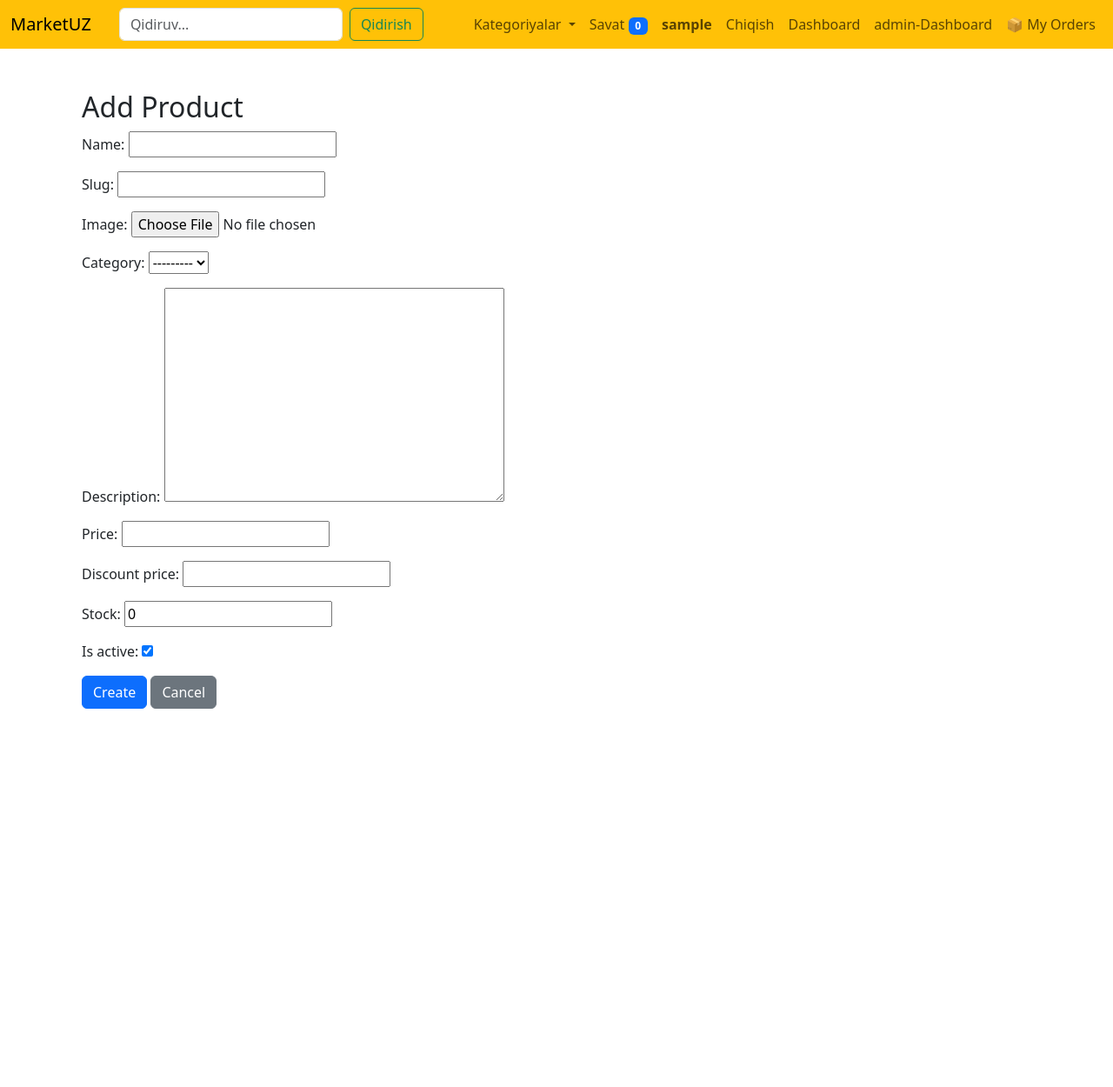
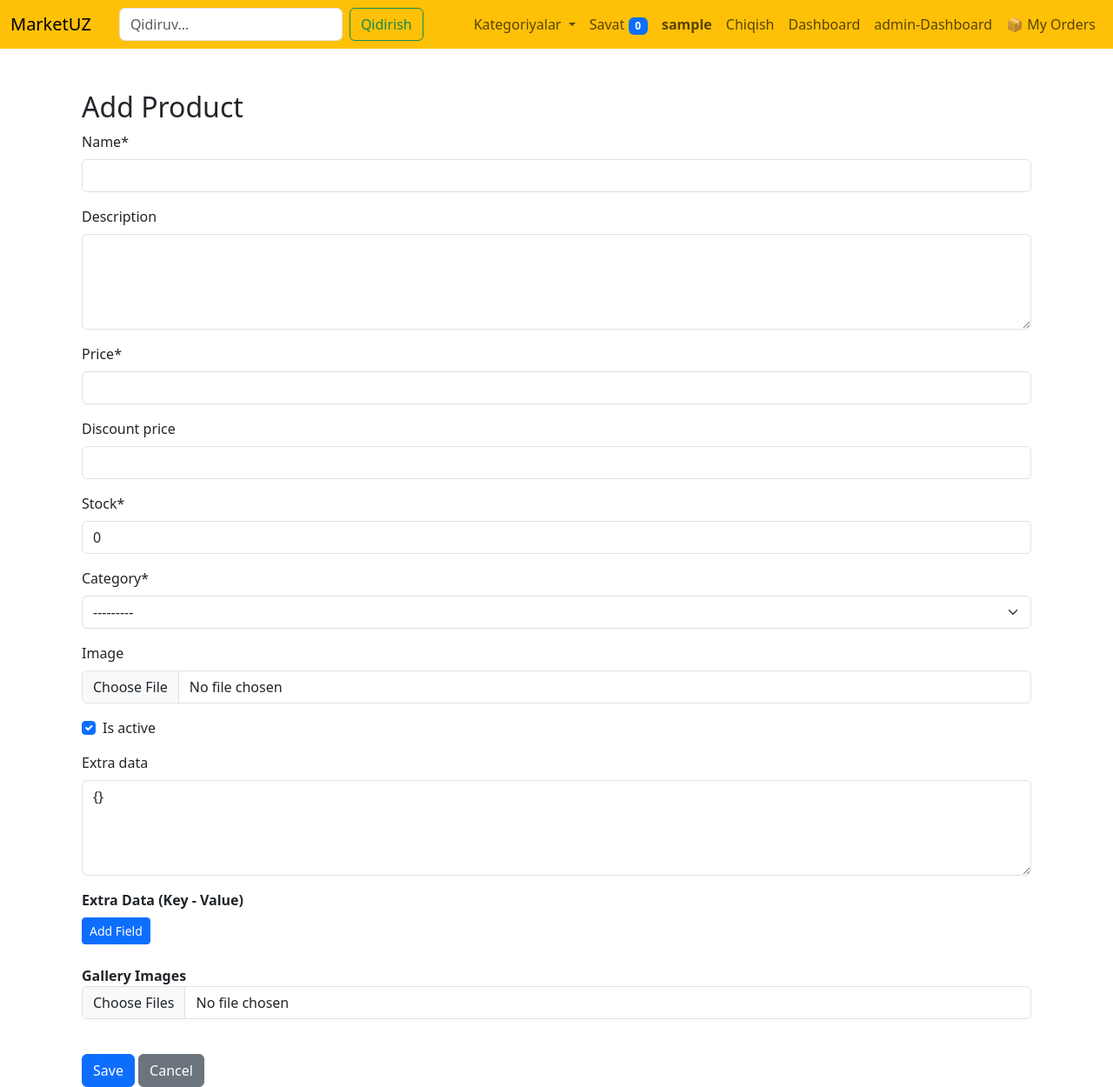
Before and after one commit to bekzot1508/market_uz, a Django app: page /admn-dashboard/products/create/ in a window 1280 px wide. Shown: the whole page at 87% size. Before the commit the page ends 815 px from the top, so only its background shows below. Run offline with Django 5.2, Linux system fonts and the light colour scheme; the visitor is signed in with stand-in values (Sample User, id 1); data that the repository does not hold is empty; some libraries are stand-ins or nearby versions.

Commit message:
admin-dashboard crud is fixed, and detail page also is fixed

```diff
--- /dev/null
+++ b/admin_dashboard/forms.py
@@ -0,0 +1,33 @@
+from django import forms
+from shop.models import Product, ProductImage
+import json
+
+
+# ================= ProductForm =================
+class ProductForm(forms.ModelForm):
+    class Meta:
+        model = Product
+        fields = [
+            "name",
+            "description",
+            "price",
+            "discount_price",
+            "stock",
+            "category",
+            "image",         # Main image
+            "is_active",
+            "extra_data",
+        ]
+        widgets = {
+            "description": forms.Textarea(attrs={"rows": 4}),
+            "extra_data": forms.Textarea(attrs={"rows": 4}),
+        }
+
+
+
+
+# ================= ProductImageForm =================
+class ProductImageForm(forms.ModelForm):
+    class Meta:
+        model = ProductImage
+        fields = ["image"]
--- a/admin_dashboard/templates/admin_dashboard/order_detail.html
+++ b/admin_dashboard/templates/admin_dashboard/order_detail.html
@@ -20,7 +20,7 @@
             <img src="{{ item.image }}" width="50" style="border-radius:4px; margin-right:10px;">
             <div>
                 {% if item.name %}
-                    <strong>{{ item.name }}</strong>
+                   <strong>{{ item.name }}</strong>
                 {% else %}
                     <span class="text-danger">❌ Mahsulot topilmadi</span>
                 {% endif %}
--- a/admin_dashboard/templates/admin_dashboard/product_form.html
+++ b/admin_dashboard/templates/admin_dashboard/product_form.html
@@ -1,15 +1,170 @@
 {% extends 'base.html' %}
-
-{% block title %}{% if product %}Edit Product{% else %}Add Product{% endif %}{% endblock %}
+{% load crispy_forms_tags %}
+{% load static %}
 
 {% block content %}
 <div class="container mt-4">
     <h2>{% if product %}Edit Product{% else %}Add Product{% endif %}</h2>
-    <form method="post" enctype="multipart/form-data">
+
+    <form method="POST" enctype="multipart/form-data" id="product-form">
         {% csrf_token %}
-        {{ form.as_p }}
-        <button type="submit" class="btn btn-primary">{% if product %}Update{% else %}Create{% endif %}</button>
-        <a href="{% url 'admin_dashboard:products_list' %}" class="btn btn-secondary">Cancel</a>
+        {{ form|crispy }}
+
+        <!-- =============== EXTRA DATA =============== -->
+        <div class="mb-4">
+            <label class="fw-bold">Extra Data (Key - Value)</label>
+
+            <div id="extra-data-container">
+                {% if product and product.extra_data %}
+                    {% for key, value in product.extra_data.items %}
+                    <div class="row mb-2 extra-row">
+                        <div class="col">
+                            <input type="text" class="form-control key-input" placeholder="Key" value="{{ key }}">
+                        </div>
+                        <div class="col">
+                            <input type="text" class="form-control value-input" placeholder="Value" value="{{ value }}">
+                        </div>
+                        <div class="col-auto">
+                            <button type="button" class="btn btn-danger remove-row">×</button>
+                        </div>
+                    </div>
+                    {% endfor %}
+                {% endif %}
+            </div>
+
+            <button type="button" id="add-extra-btn" class="btn btn-sm btn-primary mt-2">Add Field</button>
+
+            <!-- hidden JSON -->
+            <input type="hidden" name="extra_data" id="extra-data-input">
+        </div>
+        <!-- =============== / EXTRA DATA =============== -->
+
+
+
+        <!-- =============== IMAGE UPLOAD =============== -->
+        <div class="mb-4">
+            <label class="fw-bold">Gallery Images</label>
+            <input type="file" name="images" id="gallery-input" multiple class="form-control">
+        </div>
+
+        <div class="row" id="gallery-preview">
+            {% if product %}
+                {% for img in product.images.all %}
+                <div class="col-3 mb-2 position-relative gallery-item" data-id="{{ img.id }}">
+                    <img src="{{ img.image.url }}" class="img-fluid rounded" style="height:120px; object-fit:cover;">
+                    <button type="button" class="btn btn-sm btn-danger position-absolute top-0 end-0 delete-btn">×</button>
+                </div>
+                {% endfor %}
+            {% endif %}
+        </div>
+        <!-- =============== / IMAGE UPLOAD =============== -->
+
+        <button type="submit" class="btn btn-primary mt-3">Save</button>
+        <a href="{% url 'admin_dashboard:products_list' %}" class="btn btn-secondary mt-3">Cancel</a>
     </form>
 </div>
+
+
+<!-- =============== JS =============== -->
+<script src="https://cdnjs.cloudflare.com/ajax/libs/Sortable/1.15.0/Sortable.min.js"></script>
+
+<script>
+document.addEventListener('DOMContentLoaded', function() {
+
+    /* ================= EXTRA DATA ================= */
+
+    const form = document.getElementById("product-form");
+    const extraContainer = document.getElementById("extra-data-container");
+    const extraInput = document.getElementById("extra-data-input");
+    const addExtraBtn = document.getElementById("add-extra-btn");
+
+    function updateExtraInput() {
+        const data = {};
+        extraContainer.querySelectorAll(".extra-row").forEach(row => {
+            const key = row.querySelector(".key-input").value.trim();
+            const val = row.querySelector(".value-input").value.trim();
+            if (key.length > 0) {
+                data[key] = val;
+            }
+        });
+        extraInput.value = JSON.stringify(data);
+    }
+
+    addExtraBtn.addEventListener("click", () => {
+        const div = document.createElement("div");
+        div.classList.add("row", "mb-2", "extra-row");
+
+        div.innerHTML = `
+            <div class="col">
+                <input type="text" class="form-control key-input" placeholder="Key">
+            </div>
+            <div class="col">
+                <input type="text" class="form-control value-input" placeholder="Value">
+            </div>
+            <div class="col-auto">
+                <button type="button" class="btn btn-danger remove-row">×</button>
+            </div>
+        `;
+
+        extraContainer.appendChild(div);
+
+        div.querySelector(".remove-row").addEventListener("click", () => div.remove());
+    });
+
+    form.addEventListener("submit", updateExtraInput);
+
+
+
+    /* ================= IMAGES ================= */
+
+    const input = document.getElementById("gallery-input");
+    const preview = document.getElementById("gallery-preview");
+
+    // New image preview
+    input.addEventListener("change", () => {
+        for (const file of input.files) {
+            const reader = new FileReader();
+            reader.onload = e => {
+                const div = document.createElement("div");
+                div.classList.add("col-3", "mb-2", "position-relative", "gallery-item");
+                div.innerHTML = `
+                    <img src="${e.target.result}" class="img-fluid rounded" style="height:120px;object-fit:cover;">
+                    <button type="button" class="btn btn-sm btn-danger position-absolute top-0 end-0 remove-btn">×</button>
+                `;
+                preview.appendChild(div);
+
+                div.querySelector(".remove-btn").addEventListener("click", () => div.remove());
+            };
+            reader.readAsDataURL(file);
+        }
+    });
+
+    // Delete existing images
+    document.querySelectorAll(".delete-btn").forEach(btn => {
+        btn.addEventListener("click", function() {
+            const parent = this.closest(".gallery-item");
+            parent.remove();
+
+            const hidden = document.createElement("input");
+            hidden.type = "hidden";
+            hidden.name = "delete_images";
+            hidden.value = parent.getAttribute("data-id");
+
+            form.appendChild(hidden);
+        });
+    });
+
+    // Sortable
+    new Sortable(preview, { animation: 150, ghostClass: 'sortable-ghost' });
+
+});
+</script>
+
+<style>
+.sortable-ghost {
+    opacity: 0.4;
+    border: 2px dashed #007bff;
+}
+</style>
+
 {% endblock %}
--- a/admin_dashboard/urls.py
+++ b/admin_dashboard/urls.py
@@ -7,10 +7,10 @@ urlpatterns = [
     path('', views.dashboard_home, name='dashboard_home'),
 
     # Products
-    path('products/', views.products_list, name='products_list'),
-    path('products/create/', views.product_create, name='product_create'),
-    path('products/<int:product_id>/edit/', views.product_edit, name='product_edit'),
-    path('products/<int:product_id>/delete/', views.product_delete, name='product_delete'),
+    path('products/', views.admin_products_list, name='products_list'),
+    path('products/create/', views.admin_product_create, name='product_create'),
+    path('products/<int:product_id>/edit/', views.admin_product_edit, name='product_edit'),
+    path('products/<int:product_id>/delete/', views.admin_product_delete, name='product_delete'),
 
     path("orders/", views.admin_orders_list, name="orders_list"),
     path("orders/<int:order_id>/", views.admin_order_detail, name="order_detail"),
--- a/admin_dashboard/views.py
+++ b/admin_dashboard/views.py
@@ -1,13 +1,16 @@
 from django.shortcuts import render, get_object_or_404, redirect
 from django.contrib.auth.decorators import login_required, user_passes_test
 from django.contrib import messages
-from shop.models import Product, Category, Order, OrderItemSnapshot
-from shop.forms import ProductForm
+from shop.models import Product, Category, Order, OrderItemSnapshot, ProductImage
 from user.models import CustomUser
+from .forms import ProductForm, ProductImageForm
 
 from django.contrib.admin.views.decorators import staff_member_required
 from django.db.models import Q
 from django.views.decorators.http import require_POST
+from django.utils.text import slugify
+import json
+
 
 
 
@@ -35,46 +38,97 @@ def dashboard_home(request):
 # ================= Products CRUD =================
 @login_required
 @user_passes_test(staff_required)
-def products_list(request):
+def admin_products_list(request):
     products = Product.objects.all().order_by('-created_at')
     return render(request, 'admin_dashboard/products_list.html', {'products': products})
 
 
-# ================= Product Create =================
-@login_required
-@user_passes_test(staff_required)
-def product_create(request):
+
+
+
+@staff_member_required
+def admin_product_create(request):
     if request.method == "POST":
         form = ProductForm(request.POST, request.FILES)
         if form.is_valid():
-            form.save()
-            messages.success(request, "Product created!")
-            return redirect('admin_dashboard:products_list')
+            product = form.save(commit=False)
+            if not product.slug:
+                product.slug = slugify(product.name)
+
+            # ✅ Extra Data JSON parse
+            extra_raw = request.POST.get("extra_data") or "{}"
+            try:
+                extra_parsed = json.loads(extra_raw)
+            except json.JSONDecodeError:
+                messages.error(request, "Extra Data must be valid JSON!")
+                return redirect("admin_dashboard:product_create")
+            product.extra_data = extra_parsed
+            product.save()
+
+            # ✅ Save multiple images
+            images = request.FILES.getlist("images")
+            for img in images:
+                ProductImage.objects.create(product=product, image=img)
+
+            messages.success(request, "Product created successfully!")
+            return redirect("admin_dashboard:products_list")
     else:
         form = ProductForm()
-    return render(request, 'admin_dashboard/product_form.html', {'form': form})
+
+    return render(request, "admin_dashboard/product_form.html", {"form": form, "product": None})
 
 
-# ================= Product Edit =================
-@login_required
-@user_passes_test(staff_required)
-def product_edit(request, product_id):
+@staff_member_required
+def admin_product_edit(request, product_id):
     product = get_object_or_404(Product, id=product_id)
+
     if request.method == "POST":
         form = ProductForm(request.POST, request.FILES, instance=product)
         if form.is_valid():
-            form.save()
-            messages.success(request, "Product updated!")
-            return redirect('admin_dashboard:products_list')
+            product = form.save(commit=False)
+            if not product.slug:
+                product.slug = slugify(product.name)
+
+            # ✅ Extra Data JSON parse
+            extra_raw = request.POST.get("extra_data") or "{}"
+            try:
+                extra_parsed = json.loads(extra_raw)
+            except json.JSONDecodeError:
+                messages.error(request, "Extra Data must be valid JSON!")
+                return redirect("admin_dashboard:product_edit", product_id=product.id)
+            product.extra_data = extra_parsed
+            product.save()
+
+            # ✅ Delete selected images
+            delete_ids = request.POST.getlist("delete_images")
+            if delete_ids:
+                ProductImage.objects.filter(id__in=delete_ids, product=product).delete()
+
+            # ✅ Save new images
+            images = request.FILES.getlist("images")
+            for img in images:
+                ProductImage.objects.create(product=product, image=img)
+
+            messages.success(request, "Product updated successfully!")
+            return redirect("admin_dashboard:products_list")
     else:
         form = ProductForm(instance=product)
-    return render(request, 'admin_dashboard/product_form.html', {'form': form, 'product': product})
+
+    return render(request, "admin_dashboard/product_form.html", {"form": form, "product": product})
+
+
+
+
+
+
+
+
 
 
 # ================= Product delete =================
 @login_required
 @user_passes_test(staff_required)
-def product_delete(request, product_id):
+def admin_product_delete(request, product_id):
     product = get_object_or_404(Product, id=product_id)
     if request.method == "POST":
         product.delete()
@@ -101,6 +155,7 @@ def product_delete(request, product_id):
 
 
 
+# ================= admin_orders_list =================
 @staff_member_required
 def admin_orders_list(request):
     """Admin dashboard: orders list with search & status filter"""
--- a/config/urls.py
+++ b/config/urls.py
@@ -9,7 +9,7 @@ urlpatterns = [
     path('admin/', admin.site.urls),
     path('', home, name='home'),
     path('user/', include('user.urls')),
-    path('admn-dashboard/', include('admin_dashboard.urls')),
+    path('admn-dashboard/', include('admin_dashboard.urls', namespace="admin_dashboard")),
     path('shop/', include('shop.urls')),
 ]
 
--- a/shop/forms.py
+++ b/shop/forms.py
@@ -8,10 +8,10 @@ class CheckoutAddressForm(forms.Form):
     note = forms.CharField(label="Izoh (ixtiyoriy)", widget=forms.Textarea, required=False)
 
 
-class ProductForm(forms.ModelForm):
-    class Meta:
-        model = Product
-        fields = ['name', 'image', 'category', 'description', 'price', 'discount_price', 'stock', 'is_active']
+# class ProductForm(forms.ModelForm):
+#     class Meta:
+#         model = Product
+#         fields = ['name', 'image', 'category', 'description', 'price', 'discount_price', 'stock', 'is_active']
 
 
 class ProductForm(forms.ModelForm):
```
Also changed, not shown: admin_dashboard/templates/admin_dashboard/my_orders.html (deleted, +0 -33 lines), admin_dashboard/templates/admin_dashboard/orders.html (deleted, +0 -23 lines), shop/admin.py (+13 -19 lines), shop/models.py (+20 -23 lines), shop/templates/shop/product_detail.html (+29 -21 lines), shop/views.py (+31 -10 lines), shop/migrations/0010_productimage.py (added), shop/migrations/0011_alter_product_extra_data.py (added).
